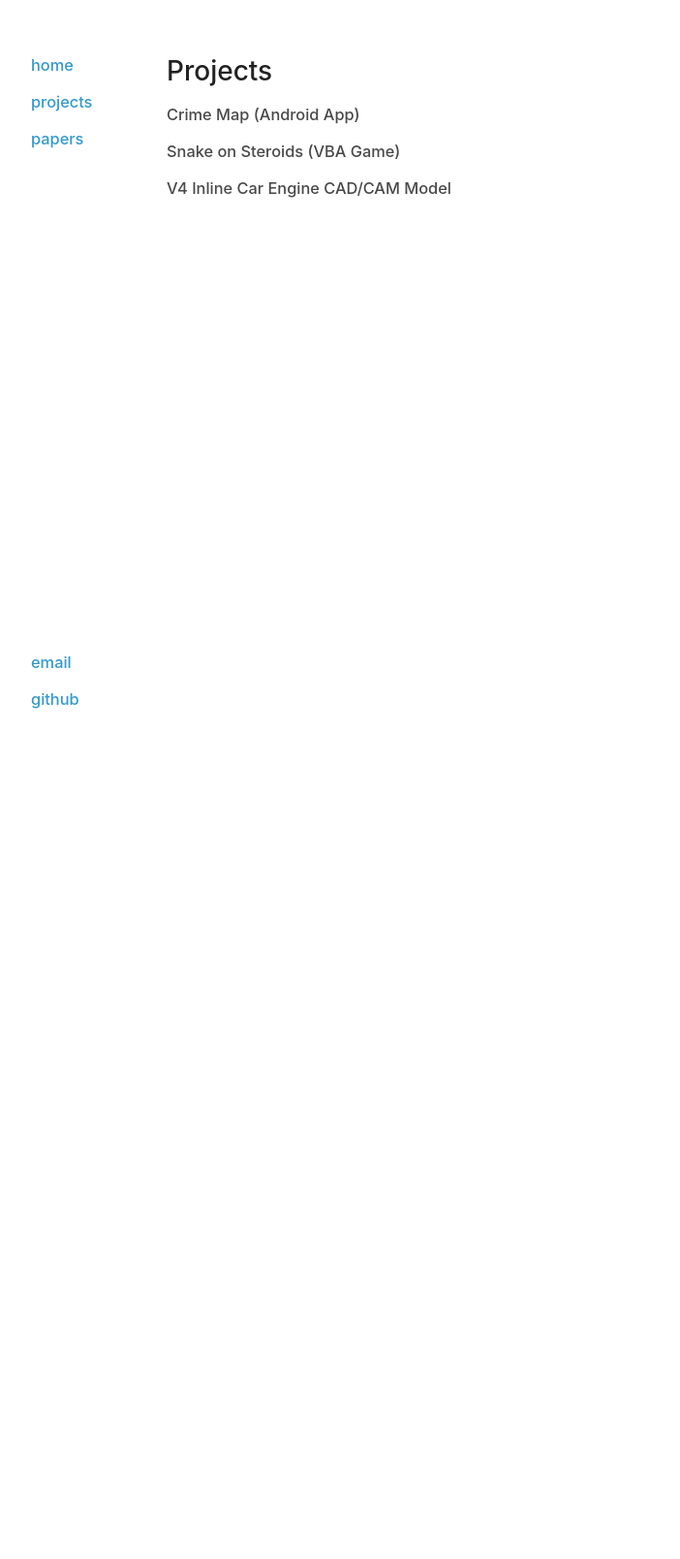
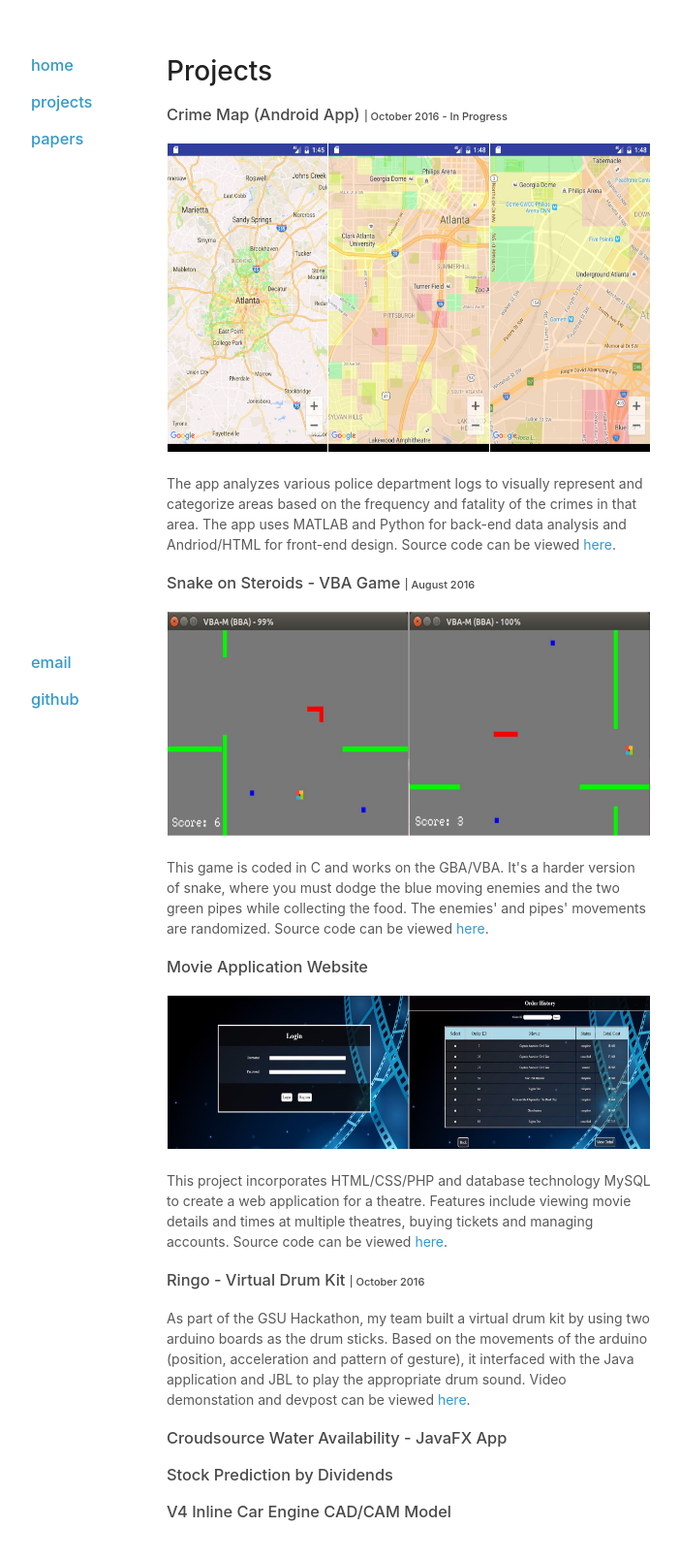
Before and after one commit to abhaydalmia/abhaydalmia.github.io, a plain HTML site: page projects.html in a window 1280 px wide. Shown: the whole page at 97% size, without its empty margins (288-990 px from the left). Before the commit the page ends 800 px from the top, so only its background shows below. Drawn offline with Linux system fonts and the light colour scheme.

Commit message:
Added half the projects

```diff
--- a/projects.html
+++ b/projects.html
@@ -1,6 +1,7 @@
 <!doctype html>
 <html>
   <head>
+
     <meta charset="utf-8">
     <meta http-equiv="X-UA-Compatible" content="chrome=1">
     <title>Abhay Dalmia</title>
@@ -24,13 +25,36 @@
       <section>
         <h1>Projects</h1>
 
-        <h3>Crime Map (Android App)</h3>
+        <h3>Crime Map (Android App) <small>| October 2016 - In Progress</small></h3>
+
+        <img src="images/crime-map.jpg" align="middle" style="width:540px;height:320px;"/>
+        <br><br>
+
+        <p>The app analyzes various police department logs to visually represent and categorize areas based on the frequency and fatality of the crimes in that area. The app uses MATLAB and Python for back-end data analysis and Andriod/HTML for front-end design. Source code can be viewed <a class="one" href="https://github.com/abhaydalmia/crime-map-android" target="_blank">here</a>.</p>
+
+        <h3>Snake on Steroids - VBA Game <small>| August 2016</small></h3>
+        <img src="images/snake-on-steroids.jpg" align="middle" style="width:644px;height:233px;"/>
+        <br><br>
+
+        <p>This game is coded in C and works on the GBA/VBA. It's a harder version of snake, where you must dodge the blue moving enemies and the two green pipes while collecting the food. The enemies' and pipes' movements are randomized. Source code can be viewed <a class="one" href="https://github.com/abhaydalmia/snake-on-steroids" target="_blank">here</a>.</p>
+
+        <h3>Movie Application Website</h3>
+        <img src="images/movie-application.jpg" align="middle" style="width:1100px;height:160px;"/>
+        <br><br>
+
+        <p>This project incorporates HTML/CSS/PHP and database technology MySQL to create a web application for a theatre. Features include viewing movie details and times at multiple theatres, buying tickets and managing accounts. Source code can be viewed <a class="one" href="https://github.com/abhaydalmia/movie-application-website" target="_blank">here</a>.</p>
+
+        <h3>Ringo - Virtual Drum Kit <small>| October 2016</small></h3>
+
+        <p>As part of the GSU Hackathon, my team built a virtual drum kit by using two arduino boards as the drum sticks. Based on the movements of the arduino (position, acceleration and pattern of gesture), it interfaced with the Java application and JBL to play the appropriate drum sound. Video demonstation and devpost can be viewed <a class="one" href="https://devpost.com/software/placeholder-nse4ax" target="_blank">here</a>.</p>
+
+        <h3>Croudsource Water Availability - JavaFX App</h3>
+
+        <h3>Stock Prediction by Dividends</h3>
+
+        <h3>V4 Inline Car Engine CAD/CAM Model</h3>
 
 
-        <h3>Snake on Steroids (VBA Game)</h3>
-
-
-        <h3>V4 Inline Car Engine CAD/CAM Model</h3>
 
 
       </section>
--- a/stylesheets/styles.css
+++ b/stylesheets/styles.css
@@ -97,7 +97,7 @@ table {
 
 th, td {
   text-align:left;
-  padding:5px 10px;
+  padding:5px 0px;
   border-bottom:1px solid #e5e5e5;
 }
 
```
Also changed, not shown: papers.html (+2 -2 lines), images/crime-map.jpg (added), images/crime-map/crime-map-1.png (added), images/crime-map/crime-map-2.png (added), images/crime-map/crime-map-3.png (added), images/movie-application.jpg (added), images/movie-application/movie-application-1.jpg (added), images/movie-application/movie-application-2.jpg (added), images/snake-on-steroids.jpg (added), images/snake-on-steroids/snake-on-steroids-1.png (added), images/snake-on-steroids/snake-on-steroids-2.png (added), 1 other file.
